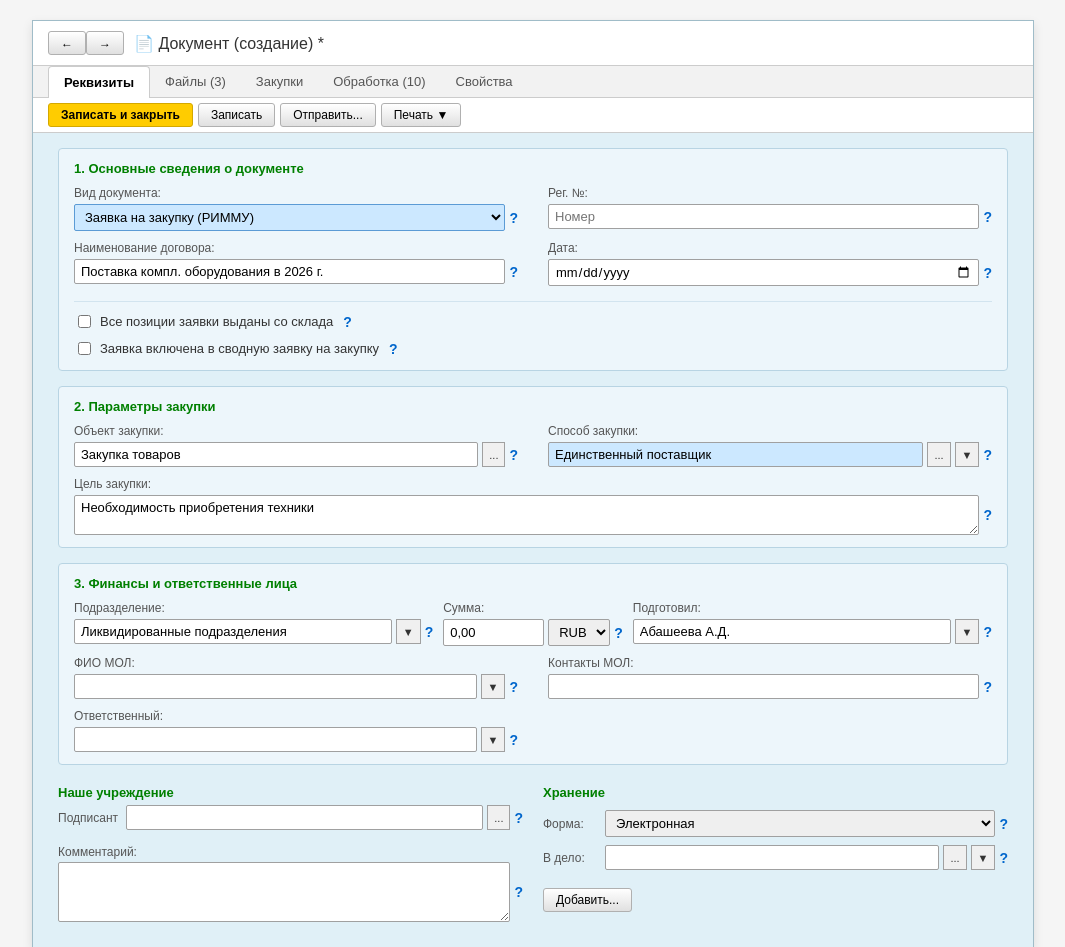
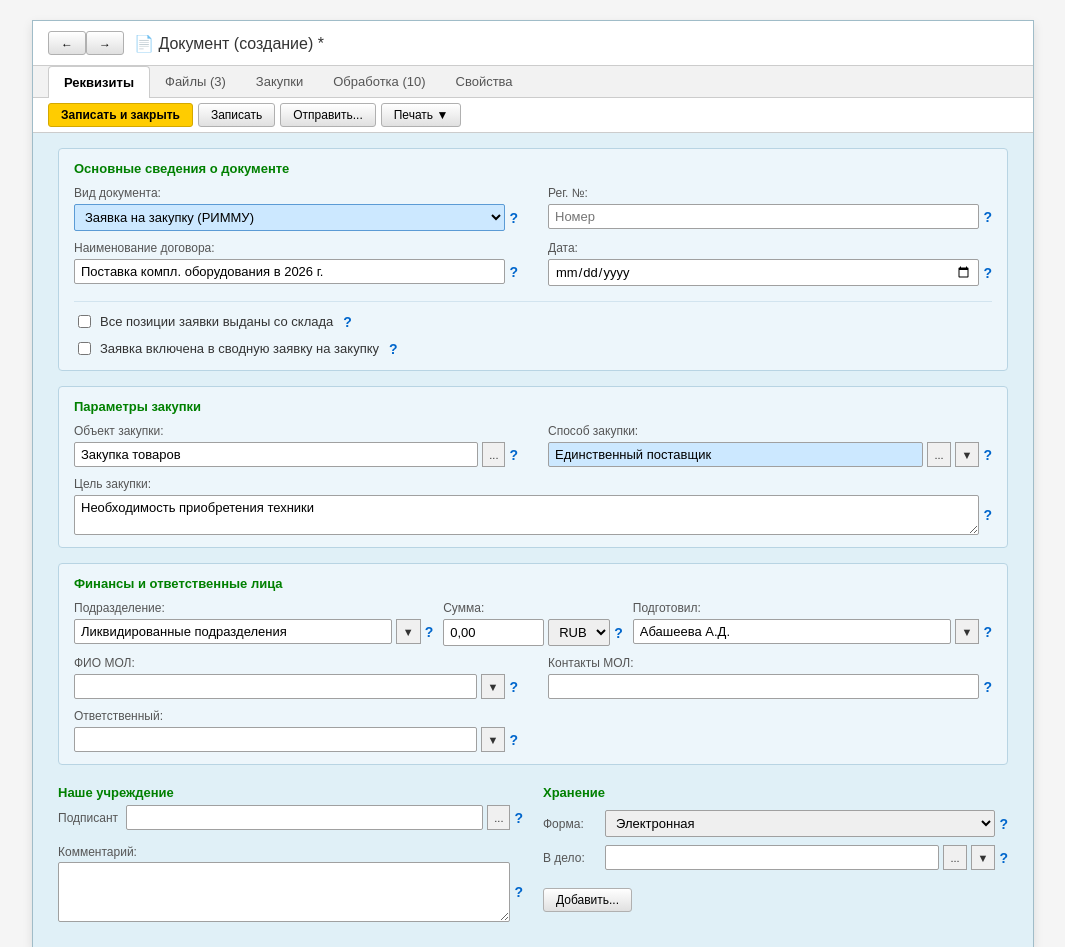
Before and after one commit to OksanaKj/zayavka, a plain HTML site: page deepseek_html_20261121_a5afac.html in a window 1280 px wide. Shown: the top 947 px of the page, without its empty margins (107-1172 px from the left). Drawn offline with Linux system fonts and the light colour scheme.

Commit message:
Update deepseek_html_20261121_a5afac.html

```diff
--- a/deepseek_html_20261121_a5afac.html
+++ b/deepseek_html_20261121_a5afac.html
@@ -267,7 +267,7 @@
 
         <!-- БЛОК 1: Сведения о документе -->
         <div class="section-block">
-            <div class="green-header">1. Основные сведения о документе</div>
+            <div class="green-header">Основные сведения о документе</div>
             <div class="grid-2">
                 <div class="form-row">
                     <label>Вид документа:</label>
@@ -311,7 +311,7 @@
 
         <!-- БЛОК 2: Параметры закупки -->
         <div class="section-block">
-            <div class="green-header">2. Параметры закупки</div>
+            <div class="green-header">Параметры закупки</div>
             <div class="grid-2">
                 <div class="form-row">
                     <label>Объект закупки:</label>
@@ -346,7 +346,7 @@
 
         <!-- БЛОК 3: Финансы и ответственные -->
         <div class="section-block">
-            <div class="green-header">3. Финансы и ответственные лица</div>
+            <div class="green-header">Финансы и ответственные лица</div>
             <div class="grid-3">
                 <div class="form-row">
                     <label>Подразделение:</label>
```
